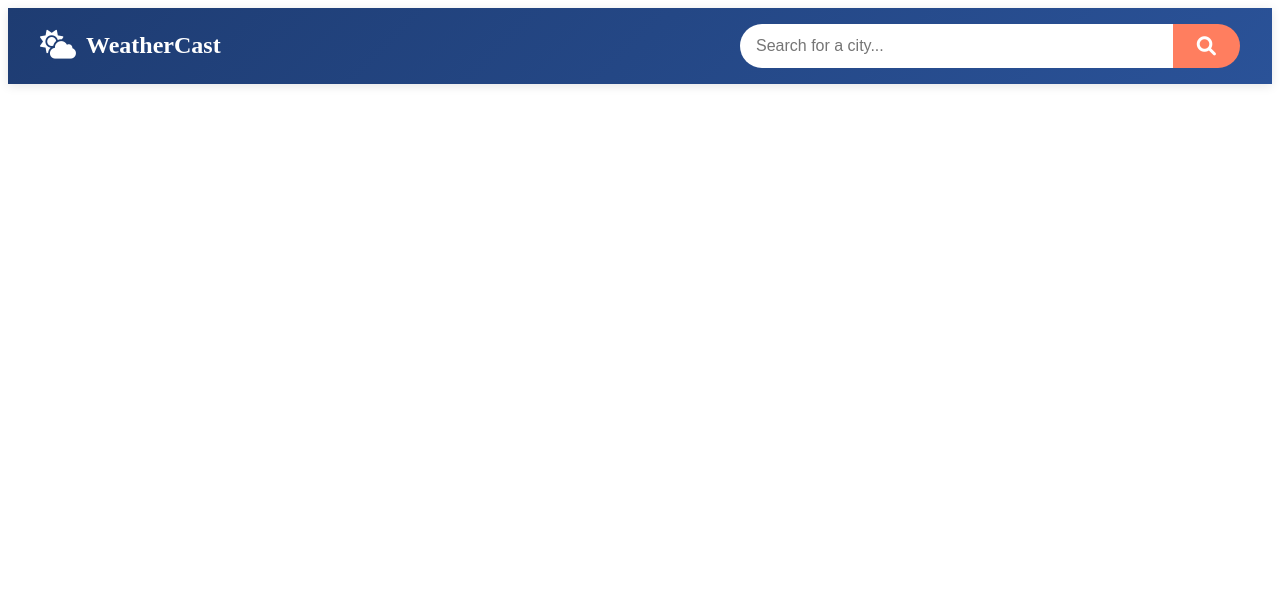
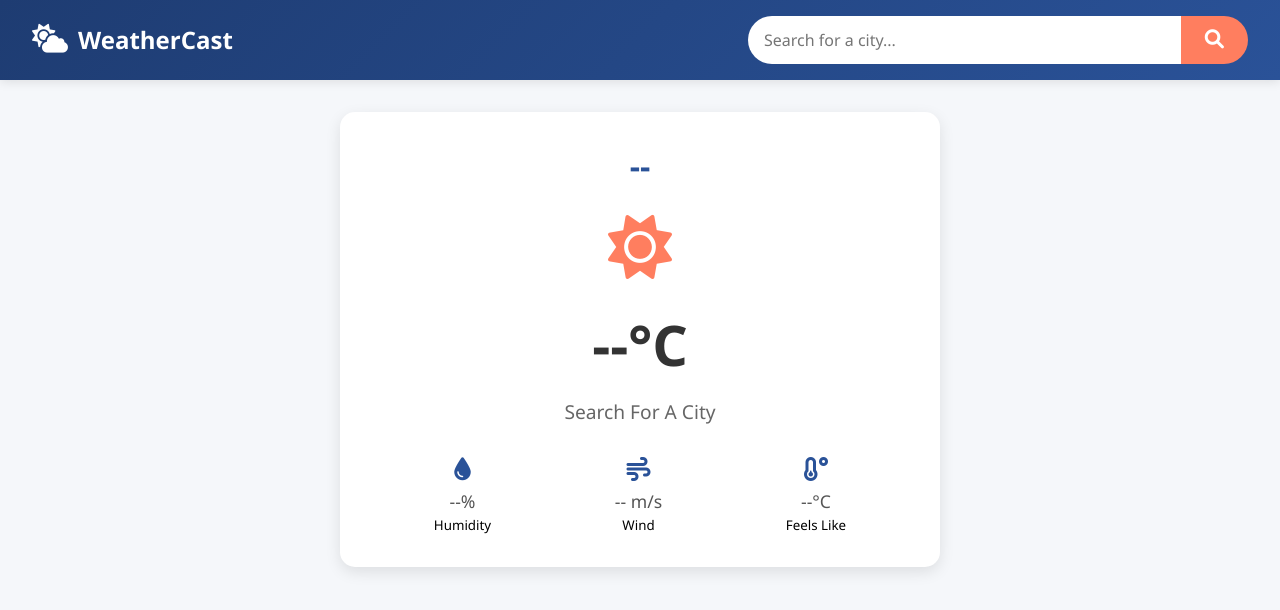
Before and after one commit to guptak-hash/weather_app, a plain HTML site: page index.html in a window 1280 px wide. Drawn offline with Linux system fonts and the light colour scheme; no server answers.

Commit message:
created html css structure

```diff
--- /dev/null
+++ b/config.js
@@ -0,0 +1 @@
+export const API_KEY='3c80075b36ebe4b3174bbcafc01094d1'
--- a/index.html
+++ b/index.html
@@ -4,11 +4,11 @@
     <meta charset="UTF-8">
     <meta name="viewport" content="width=device-width, initial-scale=1.0">
     <title>Weather App</title>
+    <link rel="stylesheet" href="https://cdnjs.cloudflare.com/ajax/libs/font-awesome/6.0.0-beta3/css/all.min.css">
     <link rel="stylesheet" href="style.css">
-    <link rel="stylesheet" href="https://cdnjs.cloudflare.com/ajax/libs/font-awesome/6.0.0-beta3/css/all.min.css">
 </head>
 <body>
-   <nav class="navbar">
+    <nav class="navbar">
         <div class="logo">
             <i class="fas fa-cloud-sun"></i>
             <span>WeatherCast</span>
@@ -21,6 +21,30 @@
         </div>
     </nav>
 
-    <script src="script.js"></script>
+    <div class="weather-container">
+        <div id="city-name">--</div>
+        <div id="w-icon"><i class="fas fa-sun"></i></div>
+        <div id="temp">--°C</div>
+        <div id="desc">Search for a city</div>
+        <div class="weather-details">
+            <div class="detail">
+                <i class="fas fa-tint"></i>
+                <span id="humidity">--%</span>
+                <small>Humidity</small>
+            </div>
+            <div class="detail">
+                <i class="fas fa-wind"></i>
+                <span id="wind">-- m/s</span>
+                <small>Wind</small>
+            </div>
+            <div class="detail">
+                <i class="fas fa-temperature-low"></i>
+                <span id="feels-like">--°C</span>
+                <small>Feels Like</small>
+            </div>
+        </div>
+    </div>
+
+    <script src="script.js" type="module"></script>
 </body>
 </html>
--- a/script.js
+++ b/script.js
@@ -0,0 +1,22 @@
+import { API_KEY } from "./config.js";
+
+
+const city = 'London'
+const fetchWeatherData=async(city)=>{
+try{
+    // console.log(`API_KEY >> ${API_KEY}`)
+    const response=await fetch(`https://api.openweathermap.org/data/2.5/weather?q=${city}&appid=${API_KEY}&units=metric`);
+    const data=await response.json();
+    console.log(data)
+}catch(err){
+    console.log(err)
+}
+}
+
+// const displayCityWeather=(data)=>{
+//     document.getElementById('city-name').textContent=
+// }
+
+fetchWeatherData(city)
+
+// name   main.temp
--- a/style.css
+++ b/style.css
@@ -1,9 +1,13 @@
-<st>
 * {
     margin: 0;
     padding: 0;
     box-sizing: border-box;
     font-family: 'Segoe UI', Tahoma, Geneva, Verdana, sans-serif;
+}
+
+body {
+    background-color: #f5f7fa;
+    min-height: 100vh;
 }
 
 .navbar {
@@ -61,6 +65,65 @@
     font-size: 1.2rem;
 }
 
+.weather-container {
+    max-width: 600px;
+    margin: 2rem auto;
+    padding: 2rem;
+    background: white;
+    border-radius: 15px;
+    box-shadow: 0 5px 15px rgba(0, 0, 0, 0.1);
+    text-align: center;
+}
+
+#city-name {
+    font-size: 2rem;
+    font-weight: bold;
+    color: #2a5298;
+    margin-bottom: 0.5rem;
+}
+
+#temp {
+    font-size: 3.5rem;
+    font-weight: bold;
+    margin: 1rem 0;
+    color: #333;
+}
+
+#w-icon {
+    font-size: 4rem;
+    margin: 1rem 0;
+    color: #ff7e5f;
+}
+
+#desc {
+    font-size: 1.2rem;
+    color: #666;
+    margin-bottom: 1.5rem;
+    text-transform: capitalize;
+}
+
+.weather-details {
+    display: flex;
+    justify-content: space-around;
+    margin-top: 2rem;
+}
+
+.detail {
+    text-align: center;
+}
+
+.detail i {
+    font-size: 1.5rem;
+    color: #2a5298;
+    margin-bottom: 0.5rem;
+}
+
+.detail span {
+    display: block;
+    font-size: 1.1rem;
+    color: #555;
+}
+
 @media (max-width: 768px) {
     .navbar {
         flex-direction: column;
@@ -74,4 +137,18 @@
     .search-container {
         width: 100%;
     }
+
+    .weather-container {
+        margin: 1rem;
+        padding: 1.5rem;
     }
+
+    #temp {
+        font-size: 2.5rem;
+    }
+
+    .weather-details {
+        flex-direction: column;
+        gap: 1rem;
+    }
+}
```
Lines whose indentation alone changed are shown as unchanged.
